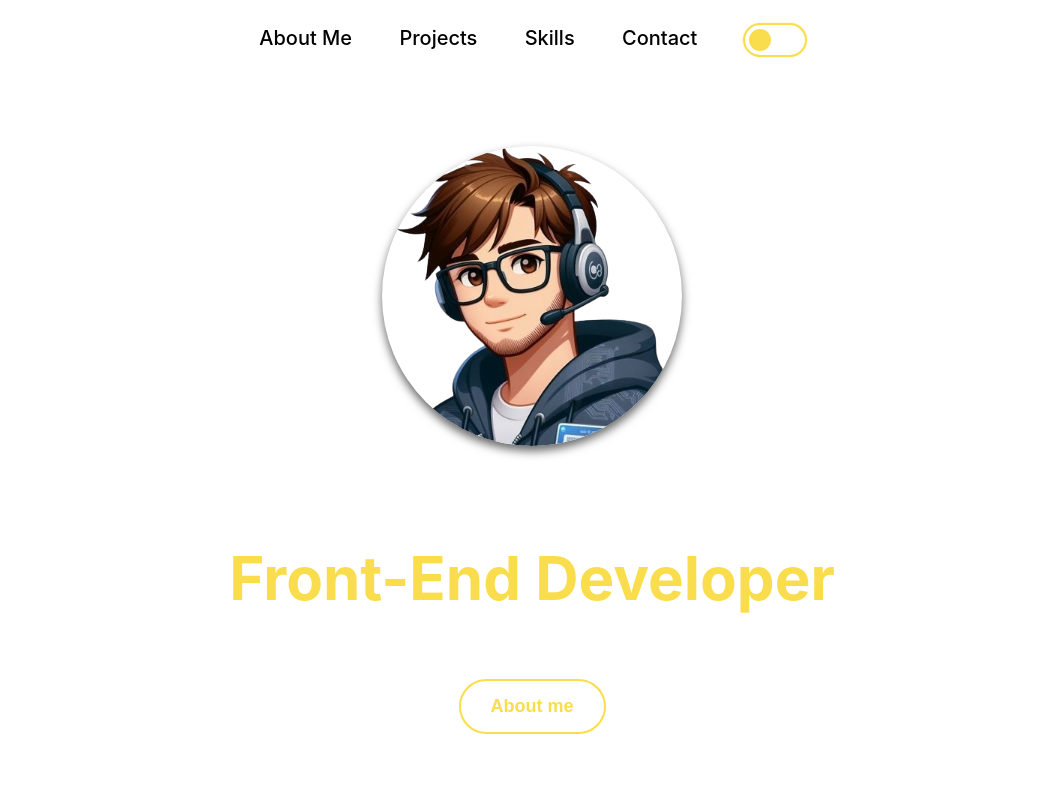
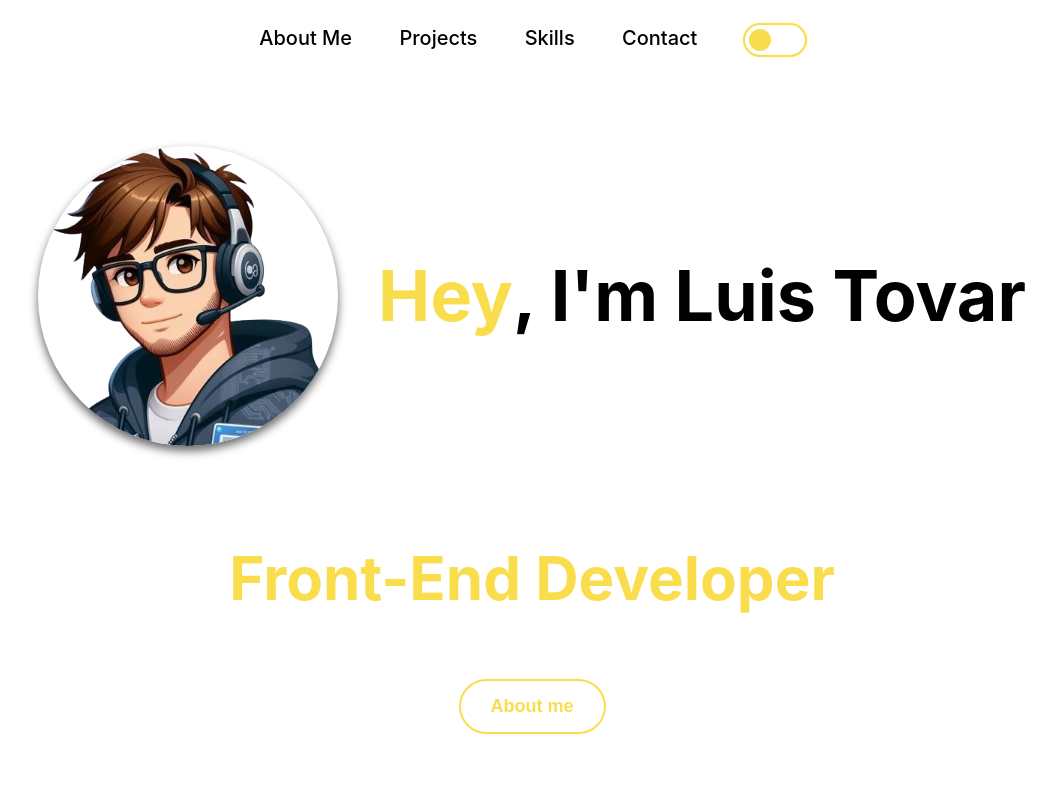
Before and after one commit to LTovarAlc/portflolio-ltovardev, a React (Create React App) app: page / in a window 1280 px wide. Shown: the top 800 px of the page, without its empty margins (108-1164 px from the left). Built offline with nearby package versions, Linux system fonts and the light colour scheme.

Commit message:
animation de entrada agregada

```diff
--- a/package.json
+++ b/package.json
@@ -6,6 +6,7 @@
     "@testing-library/jest-dom": "^5.17.0",
     "@testing-library/react": "^13.4.0",
     "@testing-library/user-event": "^13.5.0",
+    "animate.css": "^4.1.1",
     "react": "^18.3.1",
     "react-dom": "^18.3.1",
     "react-scripts": "5.0.1",
--- a/src/App.css
+++ b/src/App.css
@@ -18,6 +18,10 @@ img, video, svg { height: auto; max-width: 100%;}
   }
 }
 
+body{
+  overflow-x: hidden;
+}
+
 html{
 	scroll-behavior: smooth;
 }
--- a/src/components/introduce/introduce.css
+++ b/src/components/introduce/introduce.css
@@ -60,3 +60,40 @@
 .button:active {
   scale: 1;
 }
+
+.introduce-gretting{
+  display: flex;
+  justify-content: space-evenly;
+  align-items: center;
+}
+
+.Hey{
+  font-size: 70px;
+  font-weight: 700;
+  color: hsl(50, 95%, 64%);
+  margin-left: 40px;
+}
+
+.name{
+  font-size: 70px;
+  font-weight: 700;
+}
+
+.gretting-text{
+  display: flex;
+}
+
+.profilePic{
+  transform: translateX(105%);
+  animation: slideLeft 1s forwards;
+  animation-delay: 1s;
+}
+
+@keyframes slideLeft {
+  from {
+    transform: translateX(105%);
+  }
+  to {
+    transform: translateX(0);
+  }
+}
--- a/src/components/introduce/introduce.jsx
+++ b/src/components/introduce/introduce.jsx
@@ -1,17 +1,26 @@
 /* Introduccion de mi como desarrollador */
 import "./introduce.css";
 import ProfilePic from "../../assets/profilePic.png";
+import "animate.css";
 
 const Introduce = () => {
   return (
     <section className="introduce">
-      <img
-        src={ProfilePic}
-        alt="LtovarDEV profilePicDeveloper DeveloperAnime"
-        className="profilePic"
-      />
+      <div className="introduce-gretting">
+        <img
+          src={ProfilePic}
+          alt="LtovarDEV profilePicDeveloper DeveloperAnime"
+          className="profilePic"
+        />
+        <div className="gretting-text animate__animated animate__fadeInRight animate__delay-1s">
+          <span className="Hey">Hey</span>
+          <p className="name">, I'm Luis Tovar</p>
+        </div>
+      </div>
       <h1 className="introduce-title">Front-End Developer</h1>
-      <a href="#aboutMe"><button className="button">About me</button></a>
+      <a href="#aboutMe">
+        <button className="button">About me</button>
+      </a>
     </section>
   );
 };
```
Also changed, not shown: 1 other file (tests, documents, lock files or other folders).
